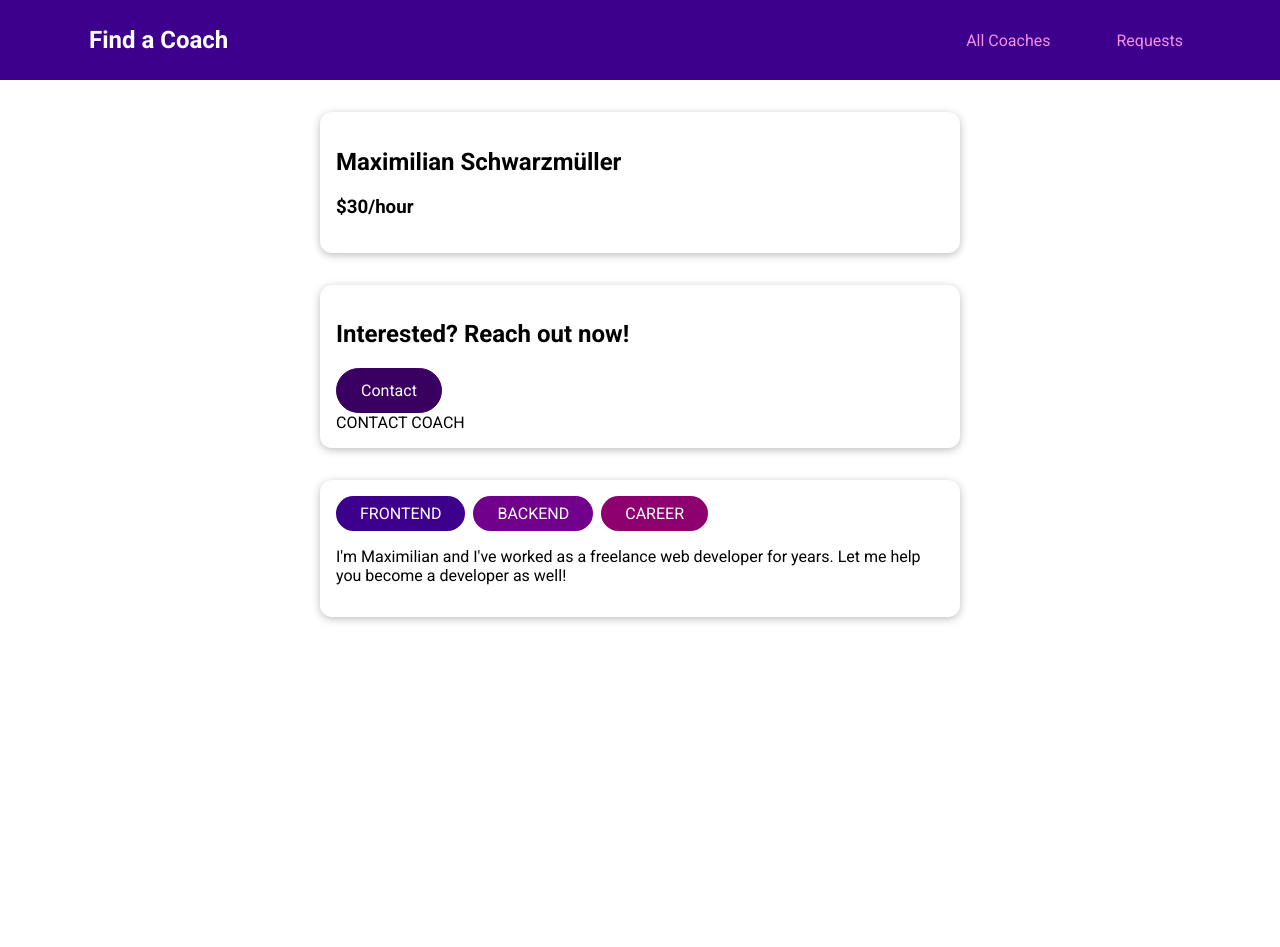
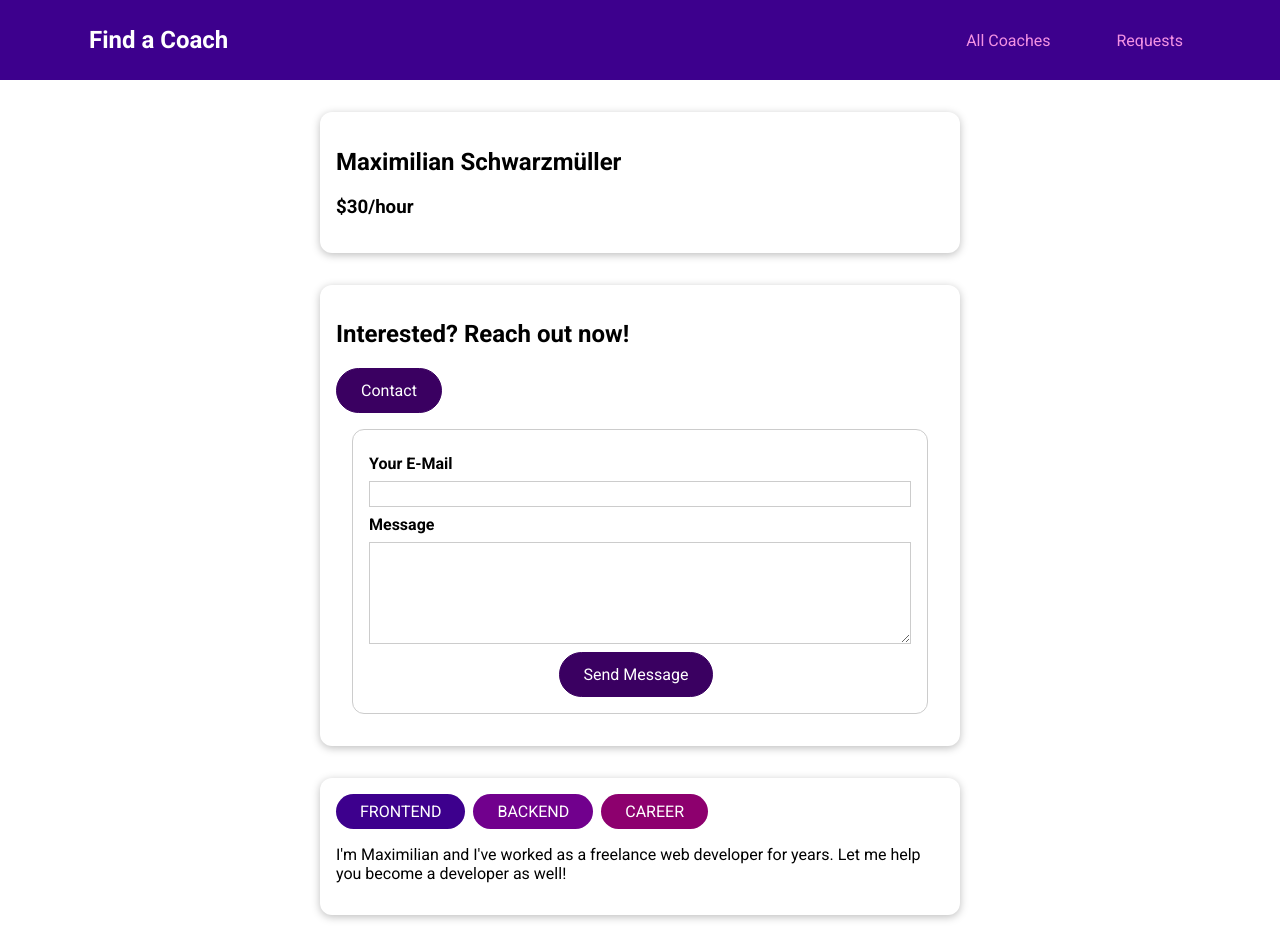
Before and after one commit to gutmanl/vue-the-complete-guide, a Vue app: page /coaches/c1/contact in a window 1280 px wide. Before the commit the page ends 800 px from the top, so only its background shows below. Built offline with nearby package versions, Linux system fonts and the light colour scheme.

Commit message:
added prototype for contact form

```diff
--- a/src/pages/requests/ContactCoach.vue
+++ b/src/pages/requests/ContactCoach.vue
@@ -1,3 +1,81 @@
 <template>
-    CONTACT COACH
+    <form @submit.prevent="submitForm">
+        <div class="form-control">
+            <label for="email">Your E-Mail</label>
+            <input type="email" id="email" v-model.trim="email"/>
+        </div>
+        <div class="form-control">
+            <label for="message">Message</label>
+            <textarea rows="5" id="message" v-model.trim="message"></textarea>
+        </div>
+        <p class="errors" v-if="!formIsValid">Please enter a valid email and non-empty message.</p>
+        <div class="actions">
+            <base-button>Send Message</base-button>
+        </div>
+    </form>
 </template>
+
+<script>
+export default {
+    data() {
+        return {
+            email: '',
+            message: '',
+            formIsValid: true
+        }
+    },
+    methods: {
+        submitForm() {
+            this.formIsValid = true;
+            if(this.email === '' || this.message === '') {
+                this.formIsValid = false;
+                return;
+            }
+        }
+    }
+}
+</script>
+
+<style scoped>
+form {
+  margin: 1rem;
+  border: 1px solid #ccc;
+  border-radius: 12px;
+  padding: 1rem;
+}
+
+.form-control {
+  margin: 0.5rem 0;
+}
+
+label {
+  font-weight: bold;
+  margin-bottom: 0.5rem;
+  display: block;
+}
+
+input,
+textarea {
+  display: block;
+  width: 100%;
+  font: inherit;
+  border: 1px solid #ccc;
+  padding: 0.15rem;
+}
+
+input:focus,
+textarea:focus {
+  border-color: #3d008d;
+  background-color: #faf6ff;
+  outline: none;
+}
+
+.errors {
+  font-weight: bold;
+  color: red;
+}
+
+.actions {
+  text-align: center;
+}
+</style>
```
